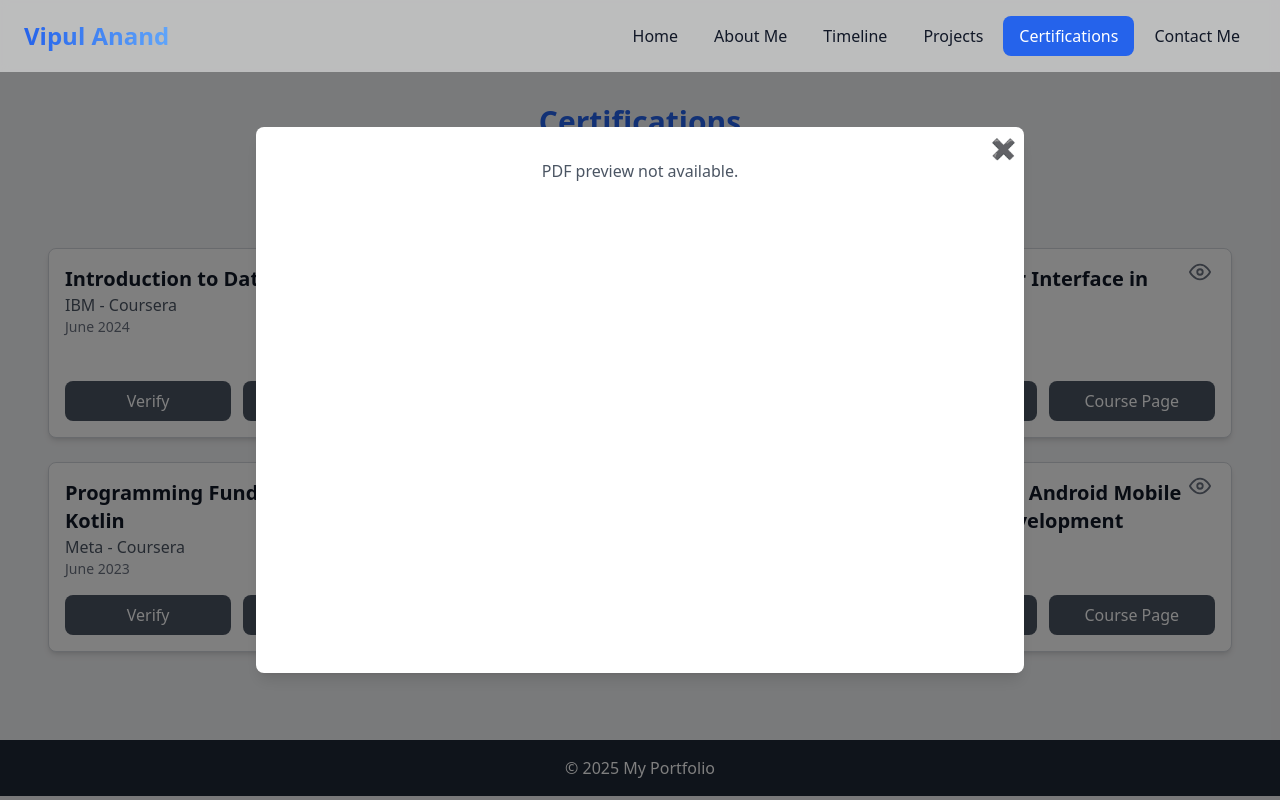
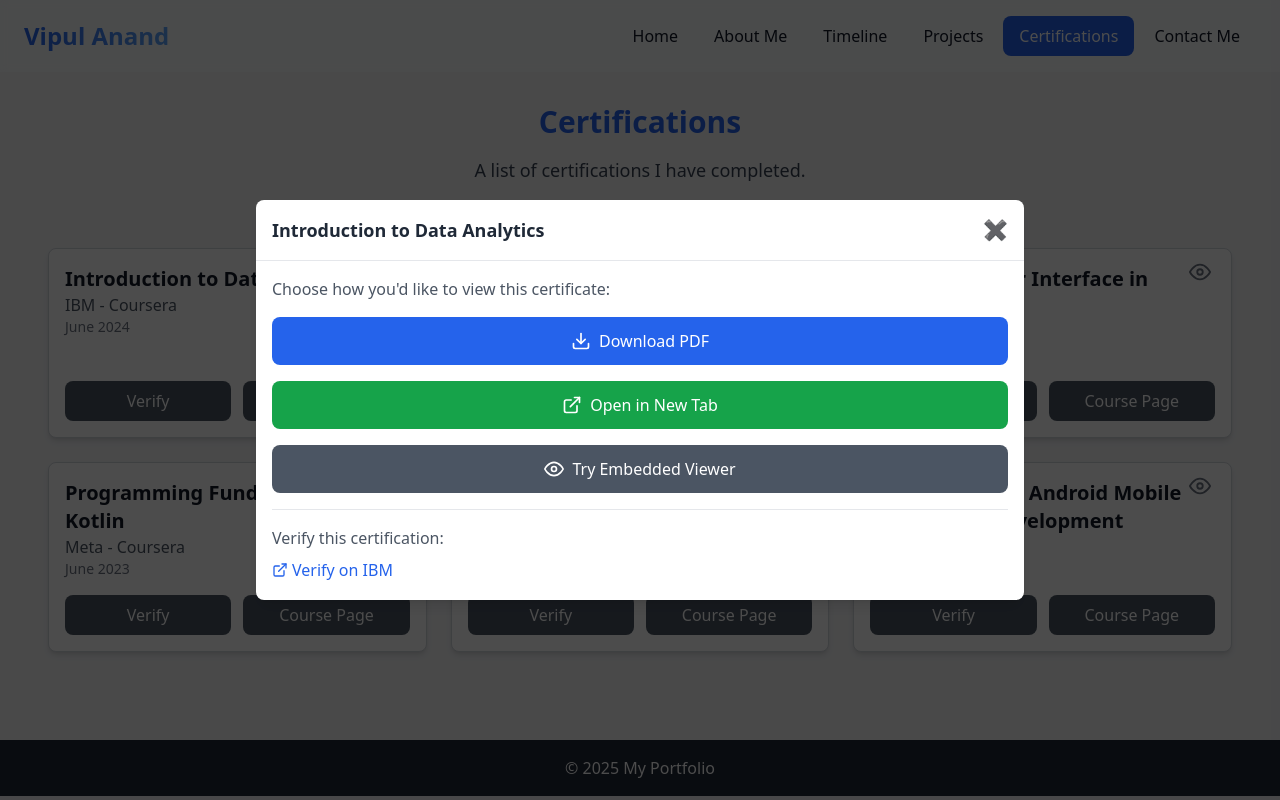
Before and after one commit to vipulanand2002/MyPortfolio, a Next.js app in the folder my-portfolio-website/: page /certifications in a window 1280 px wide. Both pictures are taken after a click on the element 394 px from the left and 272 px from the top of the page. Built offline with nearby package versions, Linux system fonts and the light colour scheme.

Commit message:
Made Changes to the Certifications page for easy viewing of pdf

```diff
--- a/my-portfolio-website/app/certifications/page.js
+++ b/my-portfolio-website/app/certifications/page.js
@@ -1,7 +1,7 @@
 "use client";
 
 import { useState } from "react";
-import { FiEye } from "react-icons/fi";
+import { FiEye, FiDownload, FiExternalLink } from "react-icons/fi";
 import { motion } from "framer-motion";
 
 const certifications = [
@@ -64,6 +64,22 @@ const certifications = [
 export default function CertificationsPage() {
   const [selectedPdf, setSelectedPdf] = useState(null);
   const [hovered, setHovered] = useState(null);
+  const [modalView, setModalView] = useState('options'); // 'options' or 'iframe'
+
+  // Find the selected certification details
+  const selectedCert = certifications.find(
+    cert => cert.pdfUrl === selectedPdf
+  );
+
+  const openPdfModal = (pdfUrl) => {
+    setSelectedPdf(pdfUrl);
+    setModalView('options');
+  };
+
+  const closeModal = () => {
+    setSelectedPdf(null);
+    setModalView('options');
+  };
 
   return (
     <motion.section
@@ -83,6 +99,7 @@ export default function CertificationsPage() {
           A list of certifications I have completed.
         </p>
       </motion.div>
+
       <div className="mt-6 grid md:grid-cols-2 lg:grid-cols-3 gap-6">
         {certifications.map((cert) => (
           <div
@@ -94,7 +111,7 @@ export default function CertificationsPage() {
               className="absolute top-3 right-5 cursor-pointer"
               onMouseEnter={() => setHovered(cert.id)}
               onMouseLeave={() => setHovered(null)}
-              onClick={() => setSelectedPdf(cert.pdfUrl)}
+              onClick={() => openPdfModal(cert.pdfUrl)}
             >
               <FiEye
                 className="text-gray-500 hover:text-blue-600 transition-transform hover:scale-110"
@@ -116,8 +133,7 @@ export default function CertificationsPage() {
 
             {/* Buttons at Bottom */}
             <div className="mt-auto pt-4 flex space-x-3">
-
-              {/* External Link (Optional) */}
+              {/* Verify Link */}
               {cert.verifyLink && (
                 <a
                   href={cert.verifyLink}
@@ -129,6 +145,7 @@ export default function CertificationsPage() {
                 </a>
               )}
 
+              {/* Course Link */}
               {cert.externalLink && (
                 <a
                   href={cert.externalLink}
@@ -144,28 +161,130 @@ export default function CertificationsPage() {
         ))}
       </div>
 
-      {/* PDF Preview Modal */}
+      {/* Mobile-Friendly PDF Modal */}
       {selectedPdf && (
-        <div className="fixed inset-0 bg-black bg-opacity-50 flex items-center justify-center p-4 transition-opacity animate-fadeIn">
-          <div className="bg-white p-6 rounded-lg max-w-3xl w-full relative shadow-lg animate-slideIn">
+        <div className="fixed inset-0 bg-black bg-opacity-70 flex items-center justify-center p-4 z-50 transition-opacity animate-fadeIn">
+          <div className="bg-white rounded-lg max-w-3xl w-full max-h-full overflow-auto relative shadow-lg animate-slideIn">
+            {/* Modal Header */}
+            <div className="p-4 border-b border-gray-200 flex justify-between items-center">
+              <h3 className="text-lg font-semibold text-gray-800 truncate">
+                {selectedCert?.name}
+              </h3>
               <button
-              onClick={() => setSelectedPdf(null)}
-              className="absolute top-2 right-2 text-red-600 text-xl hover:scale-125 transition-transform"
+                onClick={closeModal}
+                className="text-gray-500 hover:text-red-600 hover:scale-125 transition-transform"
+                aria-label="Close"
               >
-              ✖
+                <span className="text-xl">✖</span>
               </button>
+            </div>
 
-            {/* Improved PDF Preview with Fallback */}
-            <object
-              data={selectedPdf}
-              type="application/pdf"
+            {/* Modal Content */}
+            <div className="p-4">
+              {modalView === 'options' ? (
+                <div className="flex flex-col space-y-4">
+                  <p className="text-gray-600">
+                    Choose how you'd like to view this certificate:
+                  </p>
+
+                  {/* Option buttons */}
+                  <div className="grid gap-4 mt-4">
+                    {/* Direct Download */}
+                    <a
+                      href={selectedPdf}
+                      download
+                      className="flex items-center justify-center gap-2 bg-blue-600 text-white py-3 px-4 rounded-lg hover:bg-blue-700 transition-colors"
+                    >
+                      <FiDownload className="h-5 w-5" />
+                      <span>Download PDF</span>
+                    </a>
+
+                    {/* Open in new tab */}
+                    <a
+                      href={selectedPdf}
+                      target="_blank"
+                      rel="noopener noreferrer"
+                      className="flex items-center justify-center gap-2 bg-green-600 text-white py-3 px-4 rounded-lg hover:bg-green-700 transition-colors"
+                    >
+                      <FiExternalLink className="h-5 w-5" />
+                      <span>Open in New Tab</span>
+                    </a>
+
+                    {/* Try Embedded Viewer */}
+                    <button
+                      onClick={() => setModalView('iframe')}
+                      className="flex items-center justify-center gap-2 bg-gray-600 text-white py-3 px-4 rounded-lg hover:bg-gray-700 transition-colors"
+                    >
+                      <FiEye className="h-5 w-5" />
+                      <span>Try Embedded Viewer</span>
+                    </button>
+                  </div>
+
+                  {/* Verification link */}
+                  {selectedCert?.verifyLink && (
+                    <div className="mt-4 pt-4 border-t border-gray-200">
+                      <p className="text-gray-600 mb-2">Verify this certification:</p>
+                      <a
+                        href={selectedCert.verifyLink}
+                        target="_blank"
+                        rel="noopener noreferrer"
+                        className="text-blue-600 hover:underline inline-flex items-center"
+                      >
+                        <FiExternalLink className="mr-1" />
+                        Verify on {selectedCert.issuer.split(' - ')[0]}
+                      </a>
+                    </div>
+                  )}
+                </div>
+              ) : (
+                <div className="w-full">
+                  <div className="flex justify-between items-center mb-4">
+                    <button
+                      onClick={() => setModalView('options')}
+                      className="text-blue-600 hover:text-blue-800"
+                    >
+                      ← Back to Options
+                    </button>
+                    <a
+                      href={selectedPdf}
+                      download
+                      className="text-blue-600 hover:text-blue-800 flex items-center"
+                    >
+                      <FiDownload className="mr-1" /> Download
+                    </a>
+                  </div>
+
+                  {/* iframe PDF viewer with fallback message */}
+                  <div className="border border-gray-300 rounded">
+                    <iframe
+                      src={selectedPdf}
                       width="100%"
-              height="490px"
+                      height="480"
+                      className="border-none w-full"
+                      title={selectedCert?.name}
+                      sandbox="allow-same-origin allow-scripts"
+                      loading="lazy"
                     >
-              <p className="text-center text-gray-600 mt-2">
-                PDF preview not available.{" "}
+                      <p className="p-4 text-center text-gray-600">
+                        Your browser doesn't support embedded PDFs.
+                        <a
+                          href={selectedPdf}
+                          target="_blank"
+                          rel="noopener noreferrer"
+                          className="text-blue-600 hover:underline block mt-2"
+                        >
+                          Open the PDF directly instead.
+                        </a>
                       </p>
-            </object>
+                    </iframe>
+                  </div>
+
+                  <p className="text-sm text-gray-500 mt-2">
+                    Having trouble? Try the download or "Open in New Tab" options.
+                  </p>
+                </div>
+              )}
+            </div>
           </div>
         </div>
       )}
```
Lines whose indentation alone changed are shown as unchanged.
